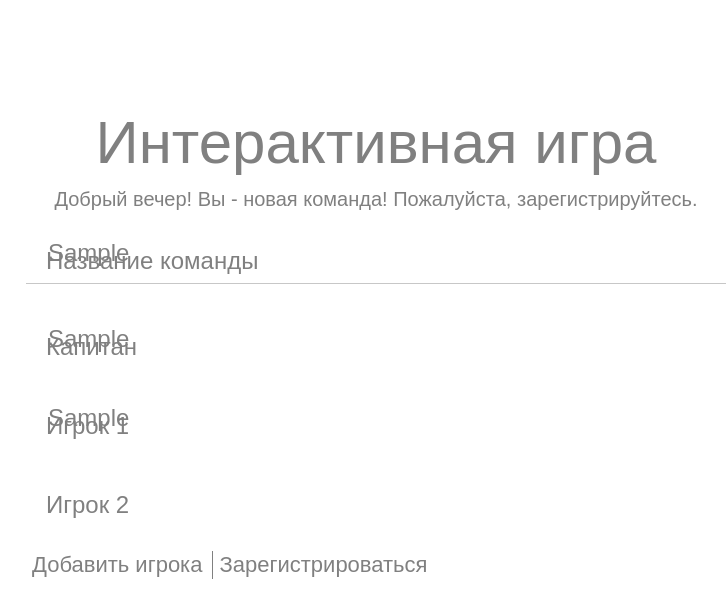
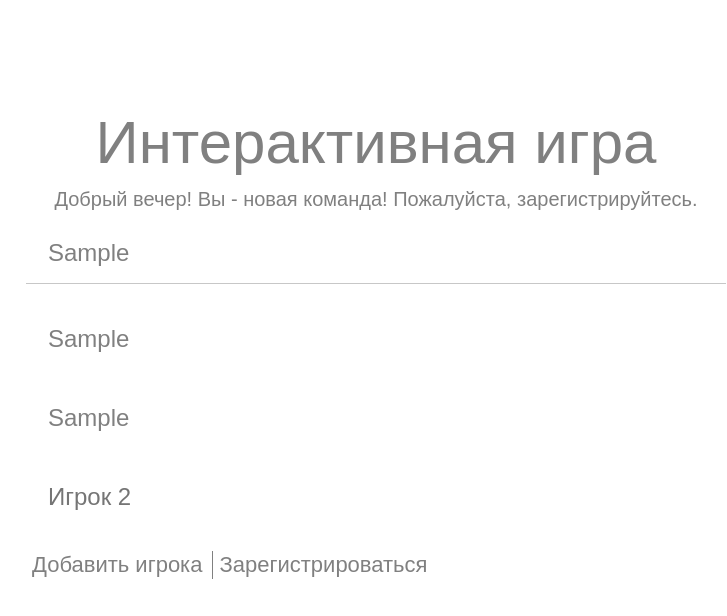
Before and after one commit to insektary/Interactive_CHGK_system, a website: page index.html in a window 1280 px wide. Both pictures are taken after typing "Sample", "Sample", "Sample" into the empty fields and a click on the button "Добавить игрока". Shown: the whole page, without its empty margins (264-991 px from the left). Drawn offline with Linux system fonts and the light colour scheme; no server answers.

Commit message:
fixed bug with input's form

```diff
--- a/index.html
+++ b/index.html
@@ -11,13 +11,13 @@
             </div>
             <div class='hi'>Добрый вечер! Вы - новая команда! Пожалуйста, зарегистрируйтесь.</div>
             <div class='command'>
-                <input type='text'>
+                <input type='text' placeholder="Название команды">
                 <p>Название команды</p>
             </div>
             <div class='list'>
-                <input type='text'>
-                <p>Капитан</p>
-                <input type='text'>
+                <input type='text' placeholder="Капитан">
+                <p>Капитан </p>
+                <input type='text' placeholder="Игрок 1">
                 <p>Игрок 1</p>
             </div>
             <div class='buttons'>
--- a/script.js
+++ b/script.js
@@ -55,6 +55,7 @@ function addPlayer() {
     var player = document.createElement('input');
     var contain = document.getElementsByClassName('list');
     player.type = 'text';
+    player.placeholder = 'Игрок ' + players;
     var subtext = document.createElement('p');
     subtext.innerText = 'Игрок ' + players;
     contain[0].appendChild(player);
--- a/style.css
+++ b/style.css
@@ -60,10 +60,13 @@
         font-family: 'Arial';
         color: grey;
         display: block;
-        visibility: visible;
+        visibility: hidden;
         transition: top .3s, left .3s;
         pointer-events: none;
         font-size: 24px;
+    }
+    input:focus::-webkit-input-placeholder {
+        color:transparent;
     }
     input:focus + p {
         top: -70px;
@@ -182,10 +185,13 @@
         font-family: 'Arial';
         color: grey;
         display: block;
-        visibility: visible;
+        visibility: hidden;
         transition: top .3s, left .3s;
         font-size: 70px;
         pointer-events: none;
+    }
+    input:focus::-webkit-input-placeholder {
+        color:transparent;
     }
     input:focus + p {
         top: -200px;
```
